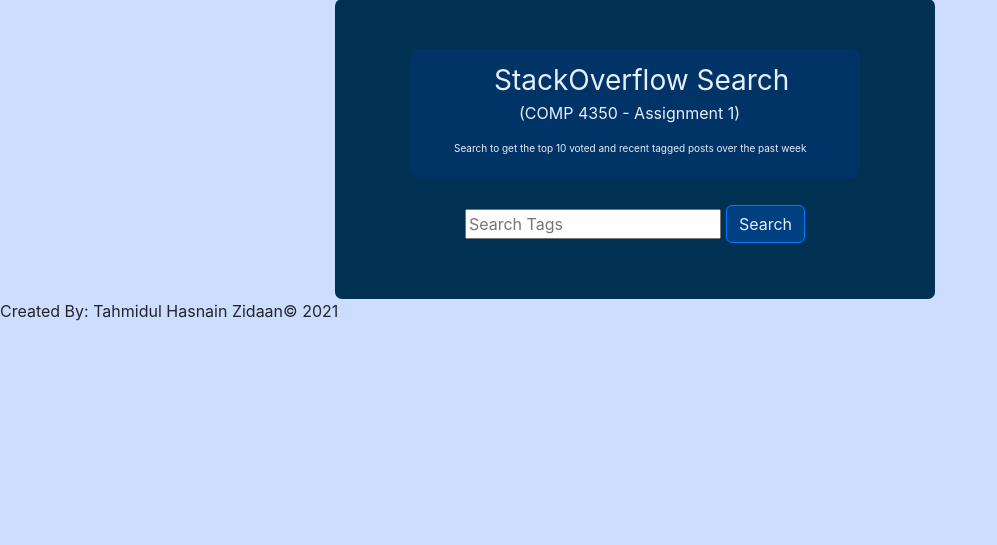
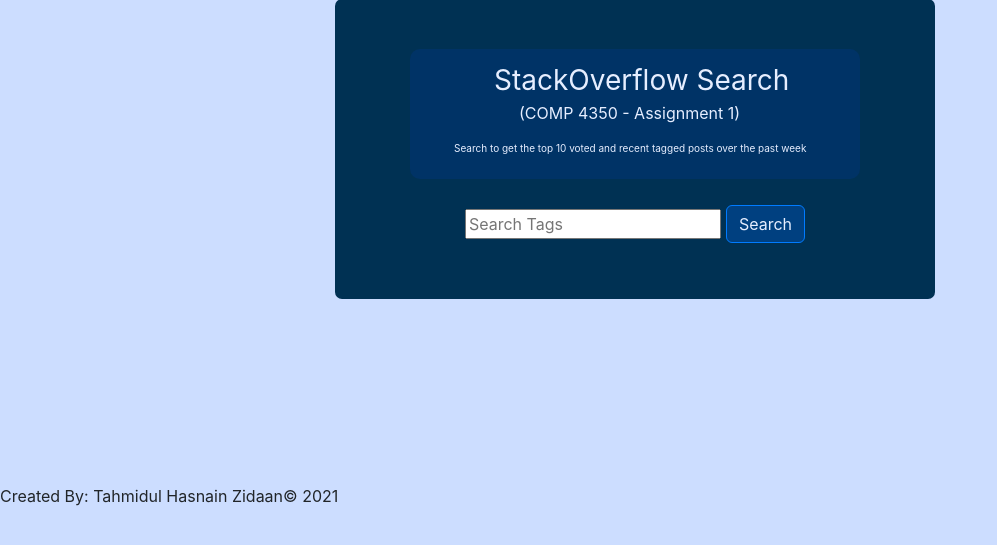
Before and after one commit to thzidaan/Stack-Overflow-API, a Flask app: page / in a window 1280 px wide. Shown: the part 225-770 px from the top of the page, without its empty margins (0-997 px from the left). Run offline with Flask 2, Linux system fonts and the light colour scheme; some libraries are stand-ins or nearby versions.

Commit message:
Footer CSS changed

```diff
--- a/templates/index.html
+++ b/templates/index.html
@@ -76,7 +76,7 @@
     </form>
   </div>
 </div>
-<p style="padding: 0; position: absolute">
+<p style="padding: 0; position: absolute; margin-top: 185px">
   Created By: Tahmidul Hasnain Zidaan&#169; 2021
 </p>
 {% endblock %}
```
